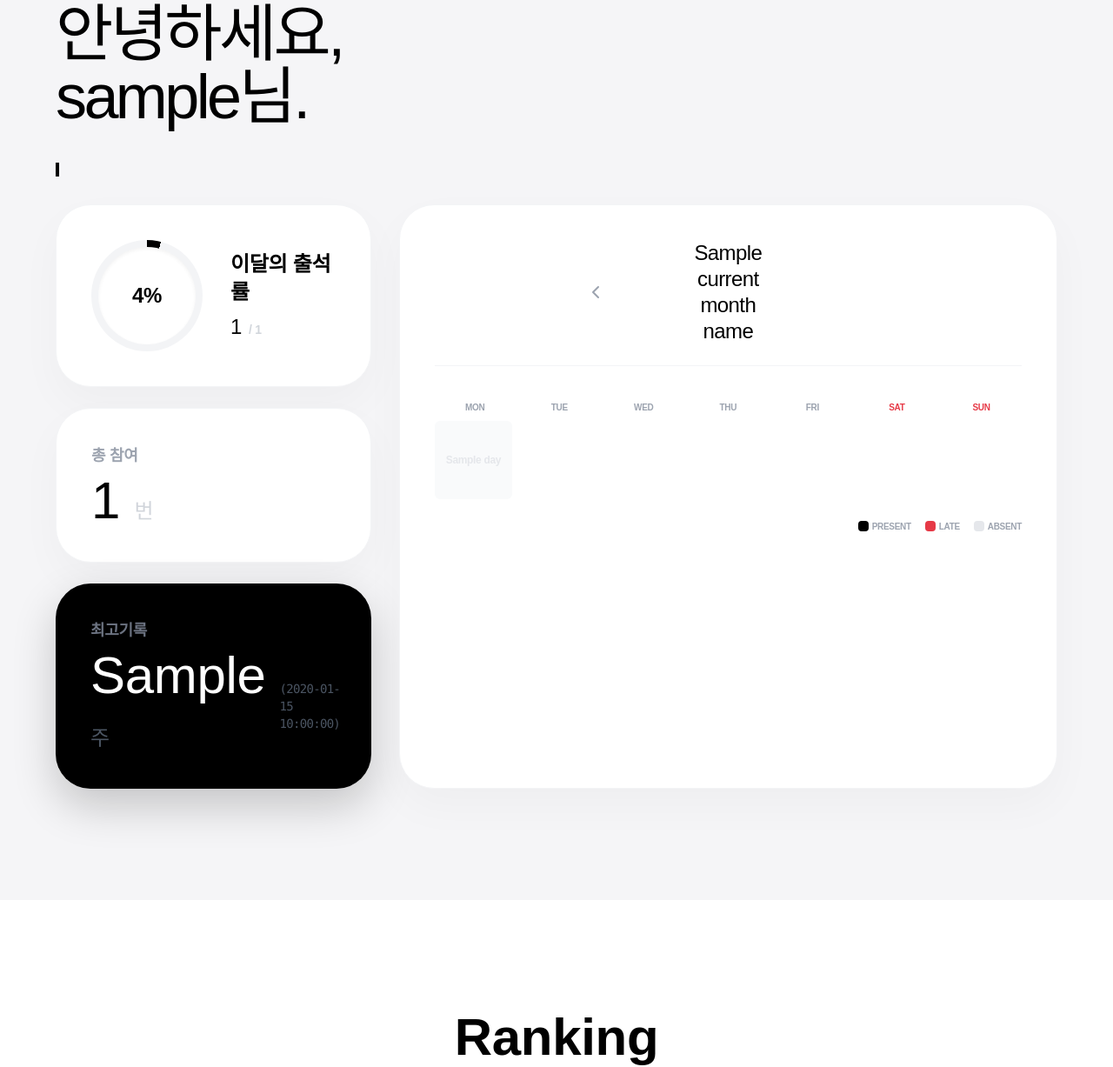
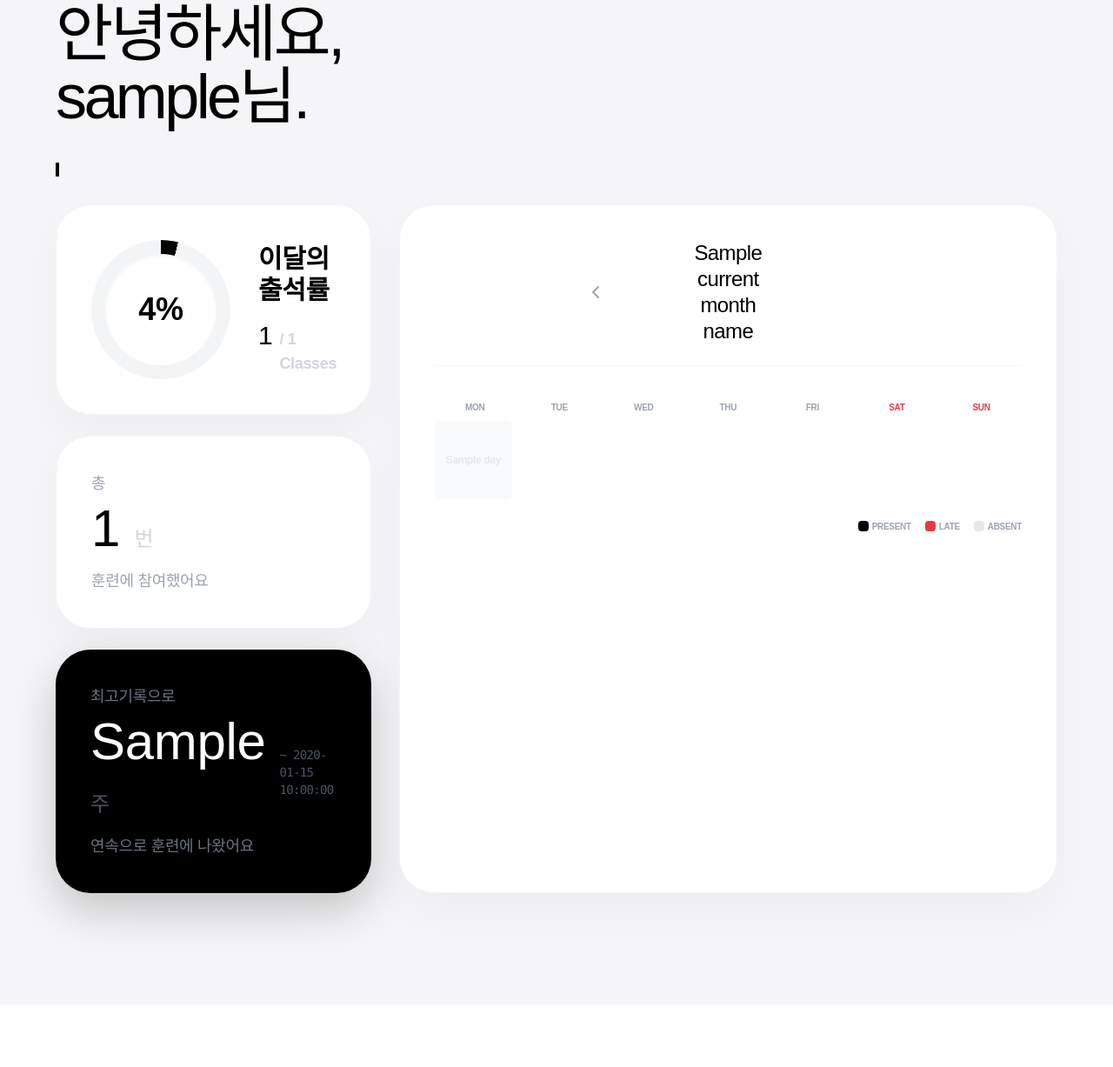
Before and after one commit to gitminhyeok/mobile-attendance-application, a FastAPI app: template templates/index.html in a window 1280 px wide. Shown: the part 1005-2232 px from the top of the page at 87% size. Run offline with FastAPI, Linux system fonts and the light colour scheme; the template is opened without the code that fills it: most values are stand-ins (such as "Sample title", 1, 10 or a date in 2020); grey boxes marked "Sample" are stand-in pictures; some libraries are stand-ins or nearby versions; some web fonts are replaced.

Commit message:
chore: minor changes -ver. 1.66

```diff
--- a/templates/index.html
+++ b/templates/index.html
@@ -82,40 +82,44 @@
                         </div>
 
                                 <div class="grid grid-cols-1 lg:grid-cols-3 gap-8">
-                            <!-- Stats Cards -->
+                                    <!-- Stats Cards (Left Column) -->
                                     <div class="lg:col-span-1 flex flex-col gap-6">
-                                <!-- Monthly Rate Chart Card (Moved here) -->
+                                        <!-- 1. Monthly Rate Card -->
                                         <div class="flex items-center gap-8 bg-white p-10 rounded-[2.5rem] border border-gray-100 shadow-[0_20px_50px_rgba(0,0,0,0.03)] transition-transform hover:scale-[1.02]">
-                                    <div class="relative w-24 h-24 md:w-32 md:h-32 rounded-full flex items-center justify-center shrink-0"
+                                            <div class="relative w-32 h-32 md:w-40 md:h-40 rounded-full flex items-center justify-center shrink-0"
                                                  style="background: conic-gradient(black {{ my_record.attendance_rate }}%, #f3f4f6 0);">
-                                        <div class="w-20 h-20 md:w-28 md:h-28 bg-white rounded-full flex items-center justify-center shadow-inner">
-                                            <span class="text-xl md:text-2xl font-bold">{{ my_record.attendance_rate }}%</span>
+                                                <div class="w-28 h-28 md:w-32 md:h-32 bg-white rounded-full flex items-center justify-center shadow-inner">
+                                                    <span class="text-3xl md:text-4xl font-bold">{{ my_record.attendance_rate }}%</span>
                                                 </div>
                                             </div>
                                             <div class="flex flex-col">
-                                        <h4 class="text-xl md:text-2xl leading-none font-bold">이달의 출석률</h4>
-                                        <div class="mt-2 flex items-baseline gap-2">
-                                            <span class="text-xl md:text-2xl text-black">{{ my_record.current_month_count }}</span>
-                                            <span class="text-xs md:text-sm font-bold text-gray-300">/ {{ valid_days_count }}</span>
+                                                <h4 class="text-2xl md:text-3xl leading-none font-bold">이달의 출석률</h4>
+                                                <div class="mt-4 flex items-baseline gap-2">
+                                                    <span class="text-2xl md:text-3xl text-black">{{ my_record.current_month_count }}</span>
+                                                    <span class="text-sm md:text-lg font-bold text-gray-300">/ {{ valid_days_count }} Classes</span>
                                                 </div>
                                             </div>
                                         </div>
 
+                                        <!-- 2. Total Attendance Card -->
                                         <div class="bg-white p-10 border border-gray-100 shadow-[0_20px_50px_rgba(0,0,0,0.03)] rounded-[2.5rem] flex-1 flex flex-col justify-center transition-transform hover:scale-[1.02]">
-                                    <p class="text-lg text-gray-400 mb-2 font-bold">총 참여</p>
+                                            <p class="text-lg text-gray-400 mb-2">총</p>
                                             <p class="text-6xl">{{ my_record.total_attendance }} <span class="text-2xl text-gray-300">번</span></p>
+                                            <p class="text-lg text-gray-400 mt-4">훈련에 참여했어요</p>
                                         </div>
+
+                                        <!-- 3. Best Streak Card -->
                                         <div class="bg-black text-white p-10 shadow-[0_20px_50px_rgba(0,0,0,0.2)] rounded-[2.5rem] flex-1 flex flex-col justify-center transition-transform hover:scale-[1.02]">
-                                     <p class="text-lg text-gray-500 mb-2 font-bold">최고기록</p>
+                                             <p class="text-lg text-gray-500 mb-2">최고기록으로</p>
                                              <div class="flex items-baseline gap-4">
                                                  <p class="text-6xl">{{ my_record.current_streak }} <span class="text-2xl text-gray-600">주</span></p>
                                                  {% if my_record.streak_date %}
-                                            <span class="text-sm font-mono text-gray-600 tracking-tighter"> ({{ my_record.streak_date }})</span>
+                                                    <span class="text-sm font-mono text-gray-600 tracking-tighter">~ {{ my_record.streak_date }}</span>
                                                  {% endif %}
                                              </div>
+                                             <p class="text-lg text-gray-500 mt-4">연속으로 훈련에 나왔어요</p>
                                         </div>
-                            </div>
-            <!-- Calendar Heatmap -->
+                                    </div>            <!-- Calendar Heatmap -->
             <div class="lg:col-span-2 bg-white border border-gray-100 shadow-[0_20px_50px_rgba(0,0,0,0.03)] rounded-[2.5rem] p-10">
                 <div class="flex items-center justify-center mb-10 border-b border-gray-100 pb-6 relative">
                     <div class="flex items-center space-x-8 select-none">
```
Lines whose indentation alone changed are shown as unchanged.
